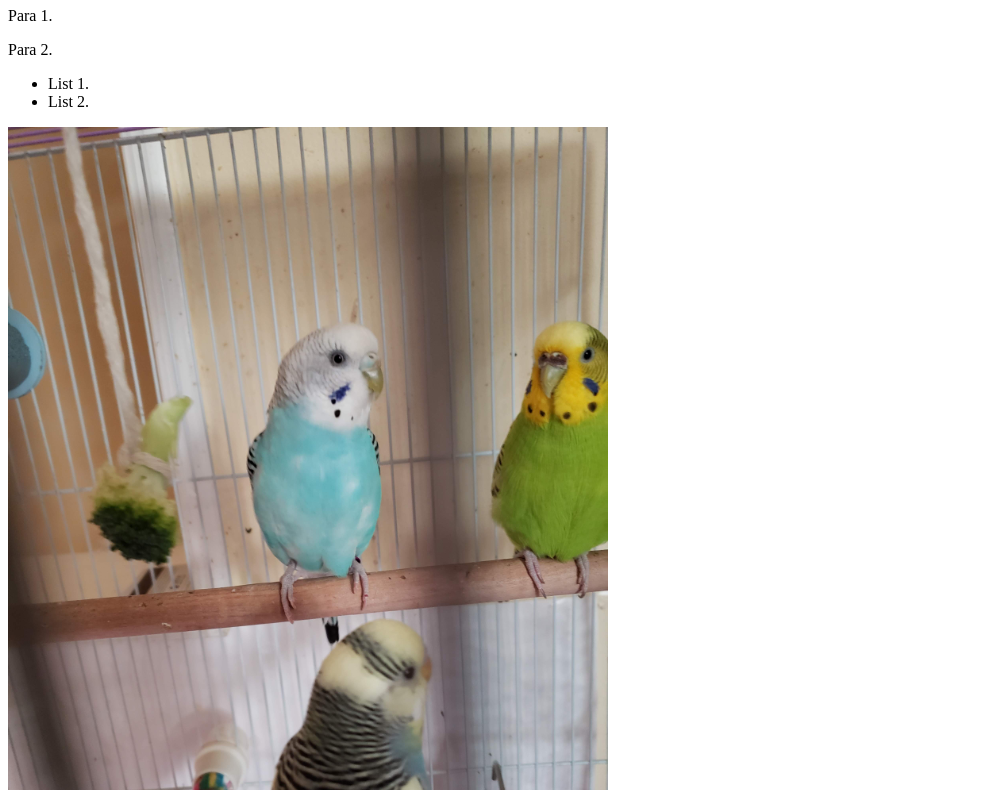
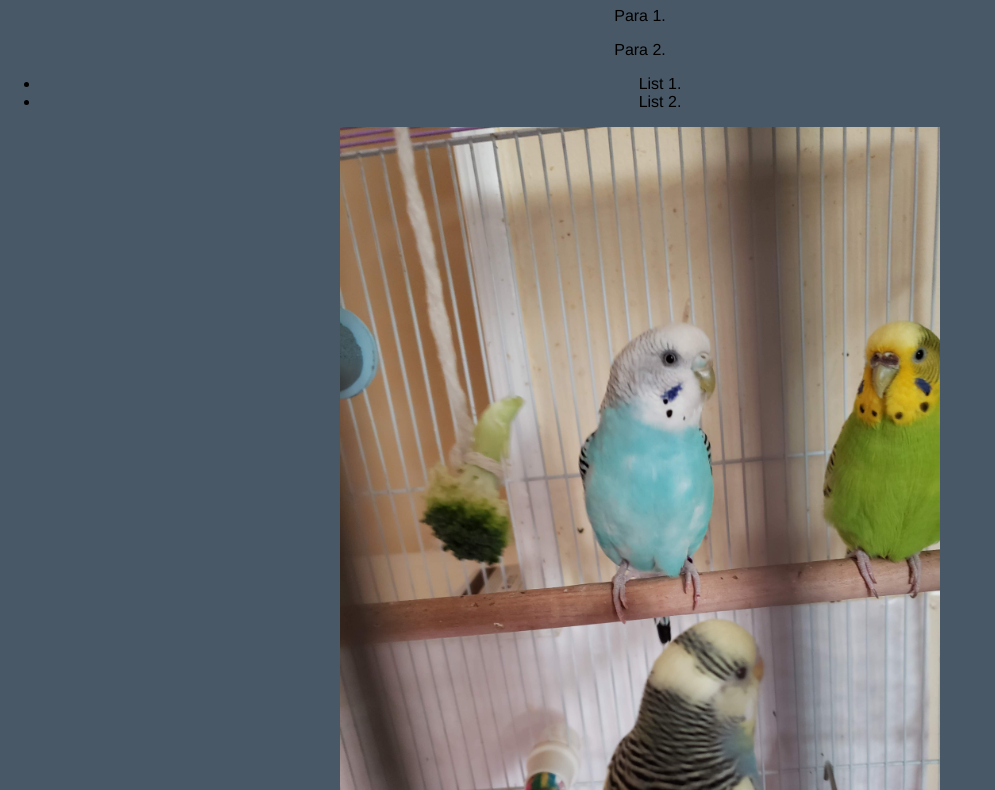
Before and after one commit to Hu-Maxwell/TF2-Worst-Logs-Finder, a plain HTML site: page index.htm in a window 1280 px wide. Shown: the part 73-863 px from the top of the page, without its empty margins (0-995 px from the left). Drawn offline with Linux system fonts and the light colour scheme.

Commit message:
Added CSS file

```diff
--- a/index.htm
+++ b/index.htm
@@ -4,6 +4,7 @@
     <meta charset="UTF-8">
     <meta name="viewport" content="width=device-width, initial-scale=1.0">
     <title>Maxwell's Website</title>
+    <link rel="stylesheet" href="styles.css">
 </head>
 
 <body>
--- /dev/null
+++ b/styles.css
@@ -0,0 +1,7 @@
+body {
+    background-color: #495867;
+    font-family: 'Franklin Gothic Medium', 'Arial Narrow', Arial, sans-serif;
+    margin: 0;
+    padding: 0;
+    text-align: center;
+}
```
